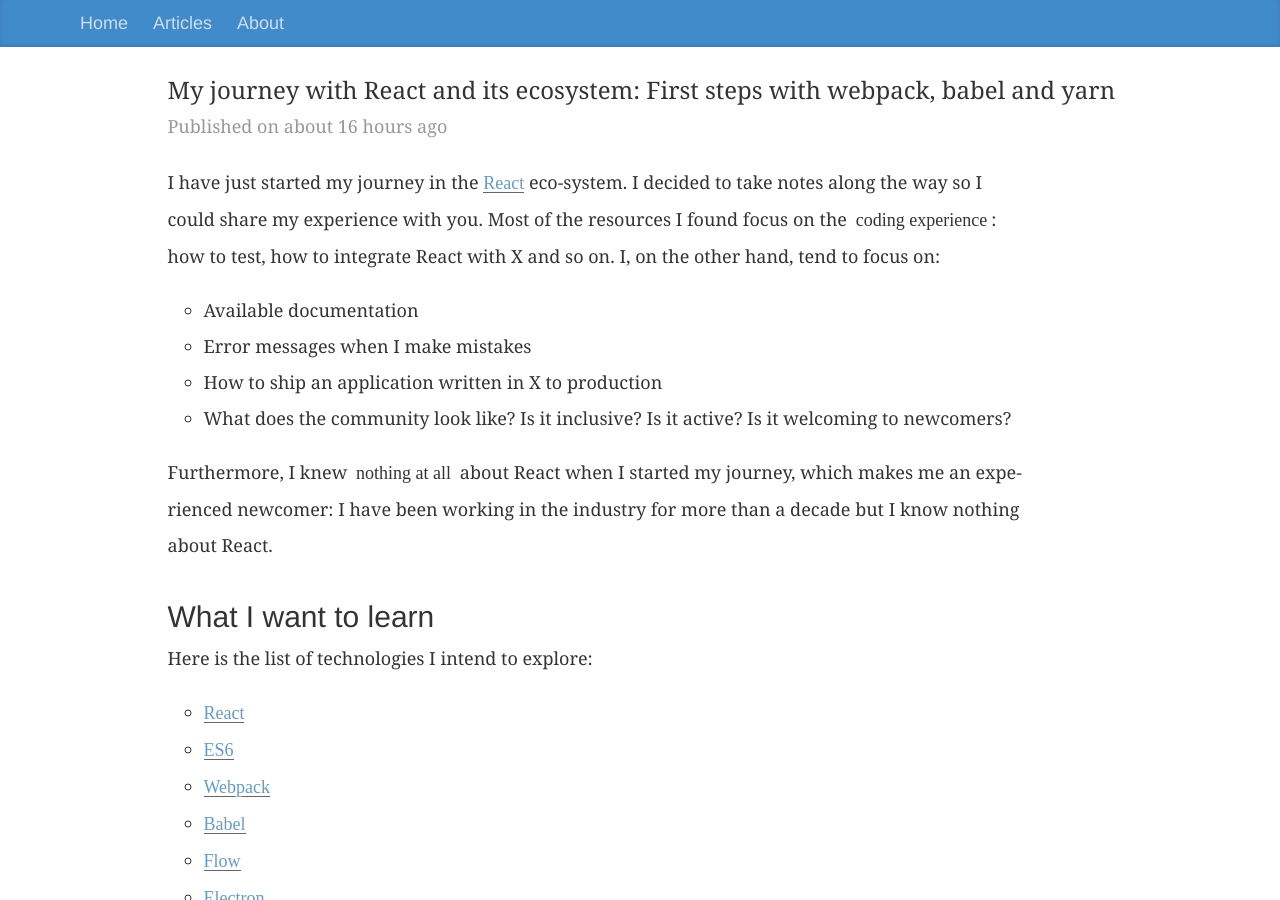
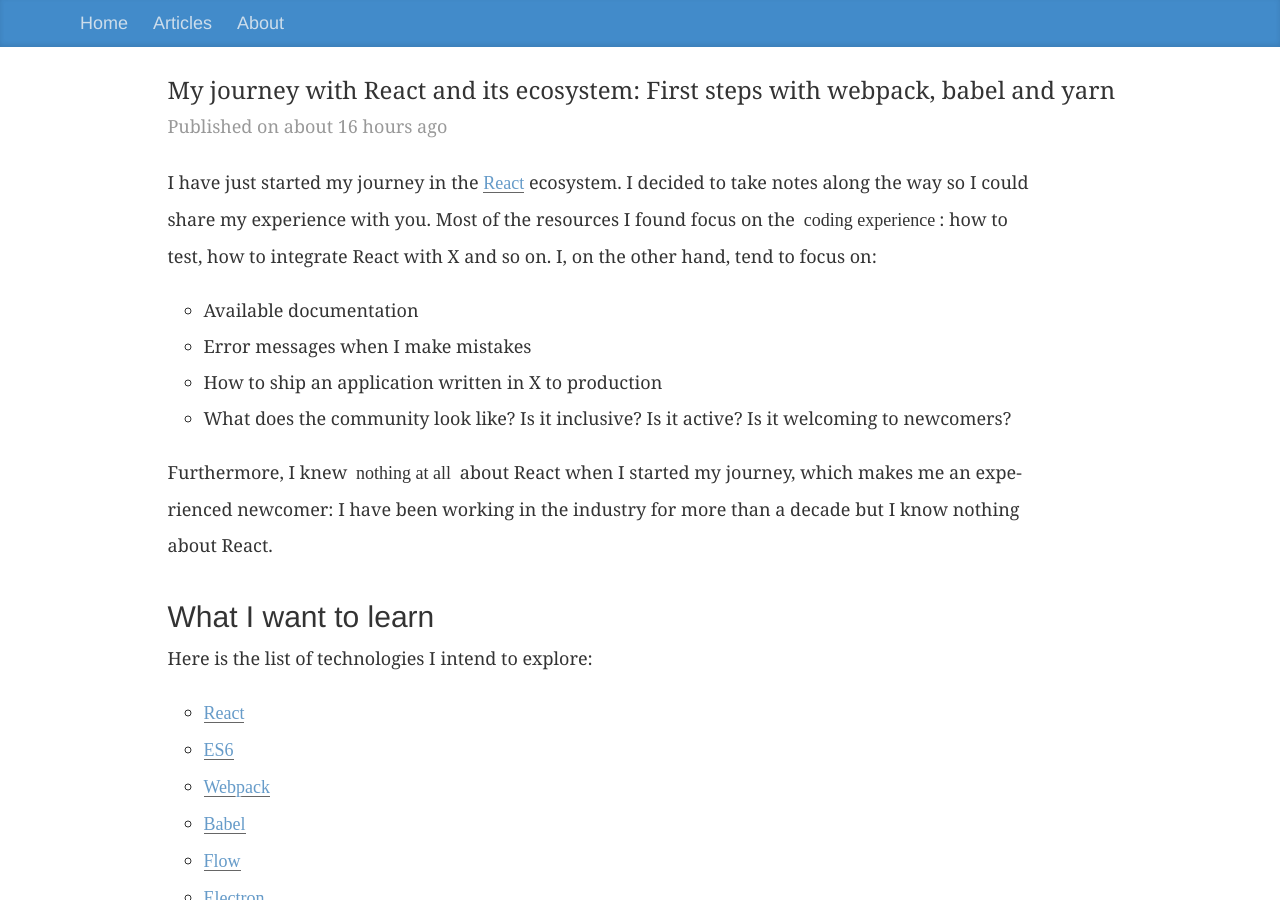
Before and after one commit to lucapette/lucapette.github.com, a Jekyll site: the page built from _posts/2017-02-14-my-journey-with-react-and-its-ecosystem-first-steps-with-webpack-babel-and-yarn.markdown, in a window 1280 px wide and 900 px high. Built offline with Jekyll 4.4.1, drawn with Linux system fonts in a browser that asks for light colours; nearby versions of some CDN libraries.

Commit message:
Obligatory post publishing typo fix

```diff
--- a/_posts/2017-02-14-my-journey-with-react-and-its-ecosystem-first-steps-with-webpack-babel-and-yarn.markdown
+++ b/_posts/2017-02-14-my-journey-with-react-and-its-ecosystem-first-steps-with-webpack-babel-and-yarn.markdown
@@ -6,7 +6,7 @@
 ---
 
 I have just started my journey in the [React](https://facebook.github.io/react/)
-eco-system. I decided to take notes along the way so I could share my experience
+ecosystem. I decided to take notes along the way so I could share my experience
 with you. Most of the resources I found focus on the _coding experience_: how to
 test, how to integrate React with X and so on. I, on the other hand, tend to
 focus on:
```
